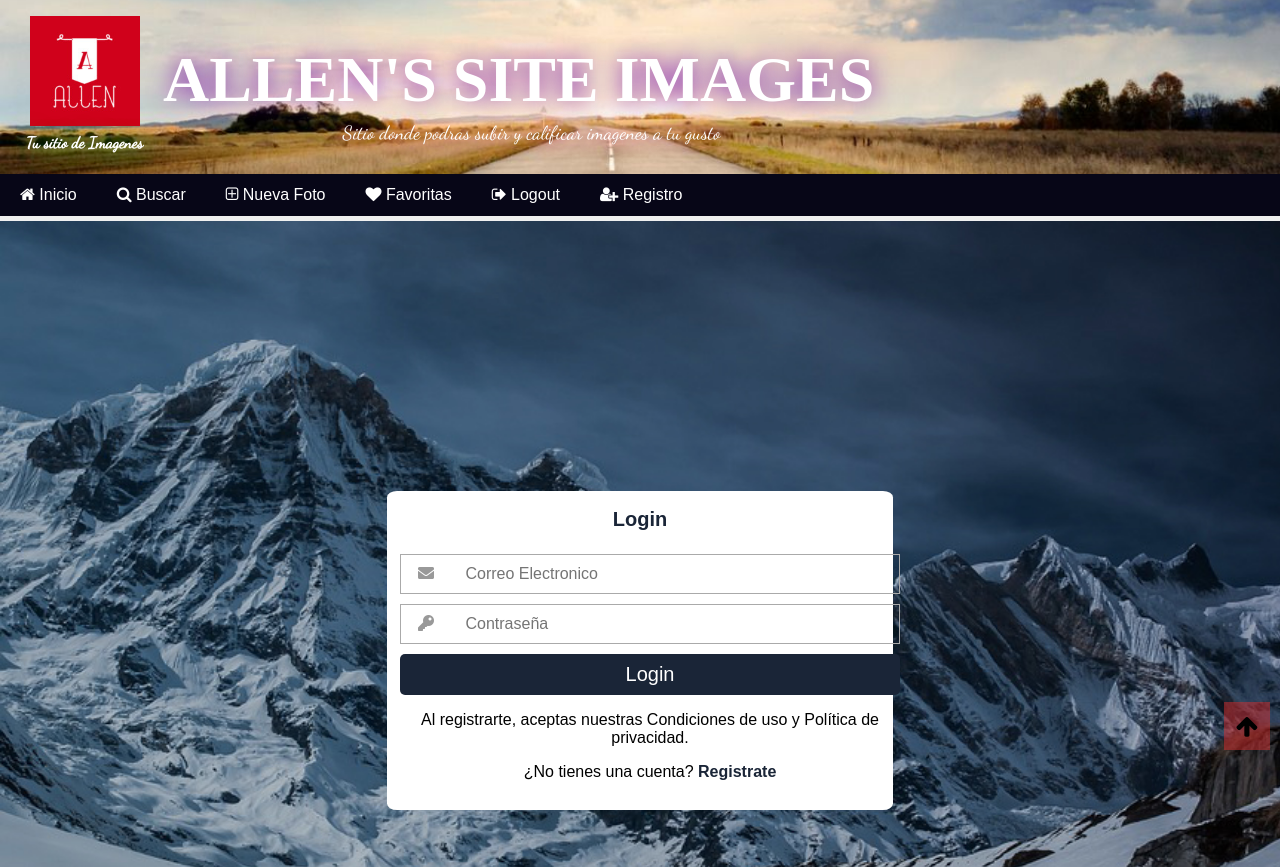
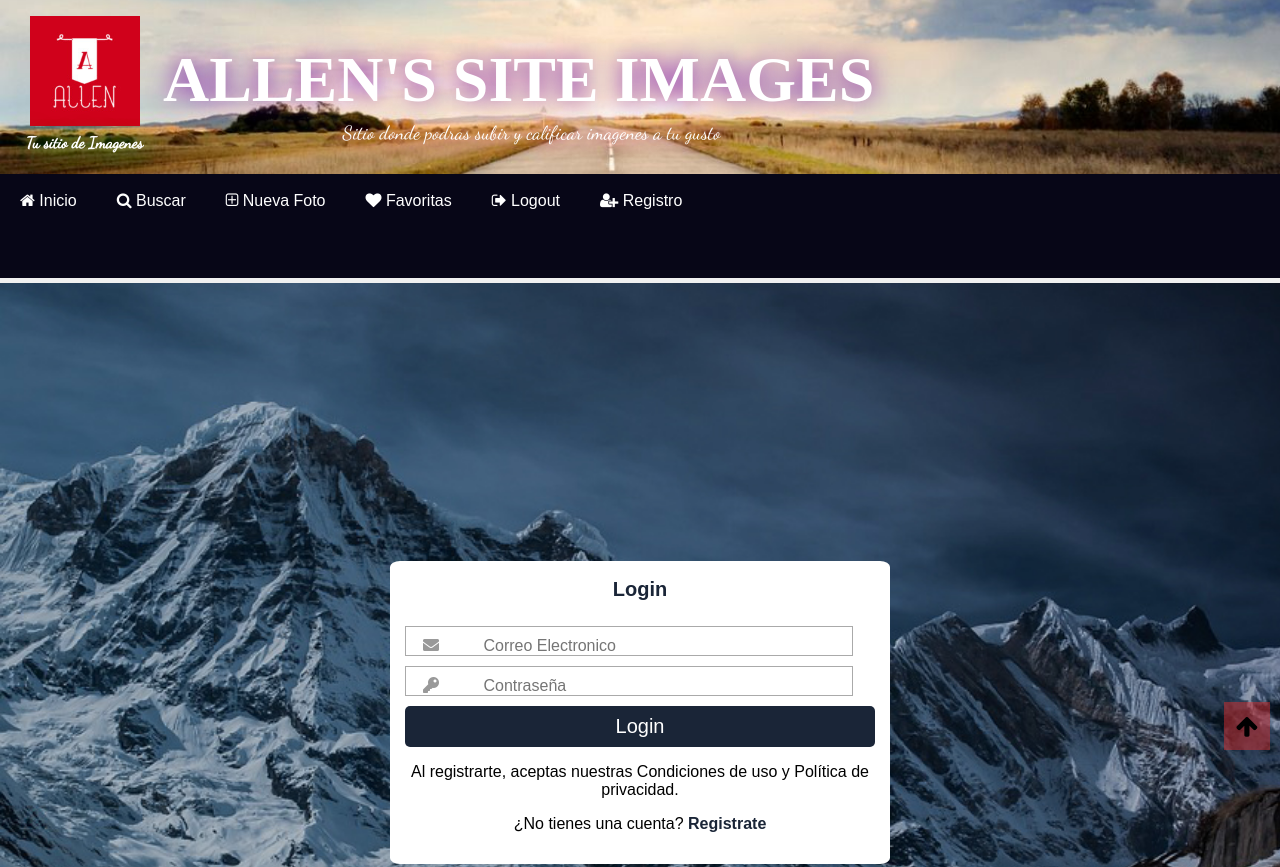
Before and after one commit to Allen2316/practica-5-html-y-css, a plain HTML site: page login.html in a window 1280 px wide. Shown: the top 867 px of the page. Drawn offline with Linux system fonts and the light colour scheme.

Commit message:
upda
adasd

```diff
--- a/css/forms.css
+++ b/css/forms.css
@@ -6,12 +6,30 @@ main {
     background-attachment: fixed;
 }
 
+.header-menu{
+    padding: 6px 0;
+}
+.header-menu label i{
+    margin: -50px -14px ;
+}
+.header-menu .menu{
+    margin-bottom: 50px;
+}
 
+.header-menu label{
+    width: 30px;
+    height: 30px;
+    padding: 10px;
+}
 
+* {
+    box-sizing: border-box;
+}
 
 .contenedor {
     width: 100%;
-    padding: 10px;
+    padding: 12px;
+
 }
 
 .formulario {
@@ -28,7 +46,7 @@ h1 {
 input[type="text"], input[type="password"] {
     font-size: 16px;
     width: 82%;
-    padding: 10px;
+    padding: 10px 23px 0;
     border: none;
 }
 
@@ -41,6 +59,7 @@ input[type="text"], input[type="password"] {
 
 .input-contenedor {
     margin-bottom: 10px;
+    margin-right: 22px;
     border: 1px solid #aaa;
 }
 
```
Also changed, not shown: holaa.html (added).
